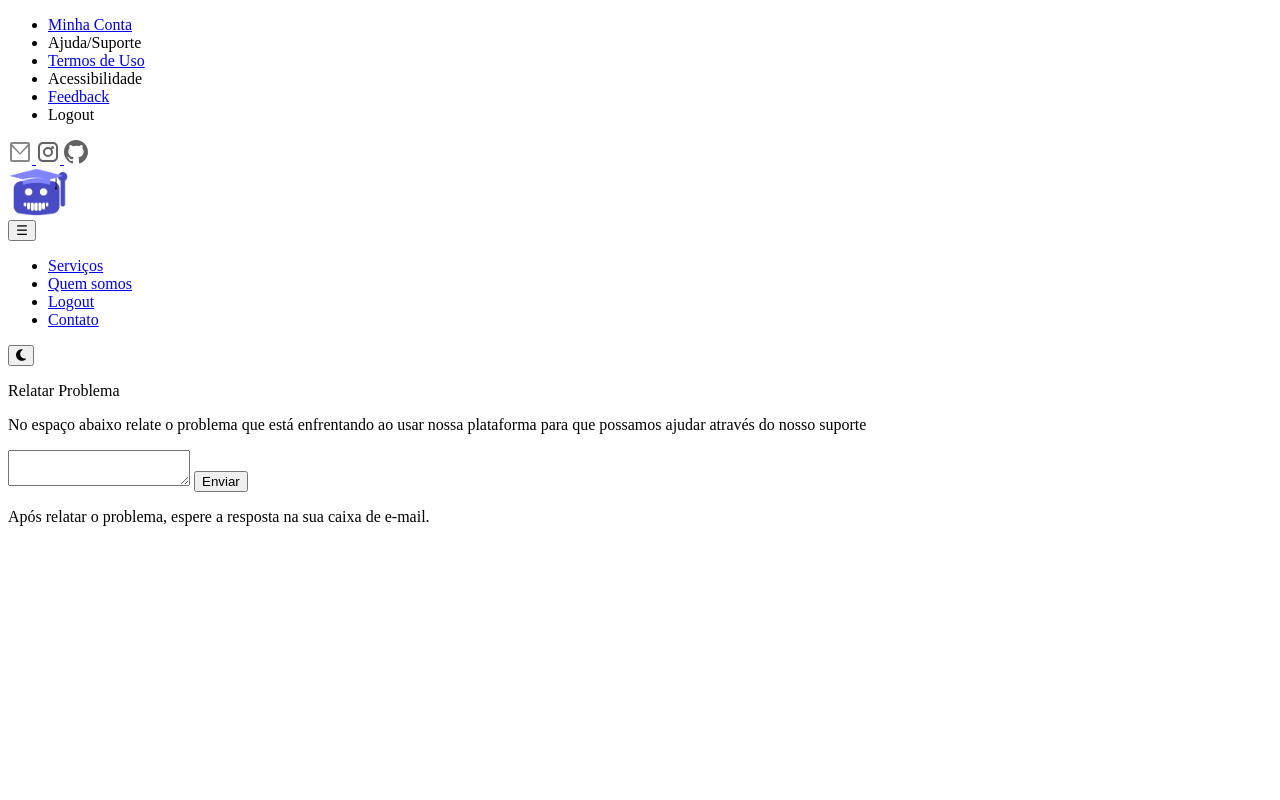
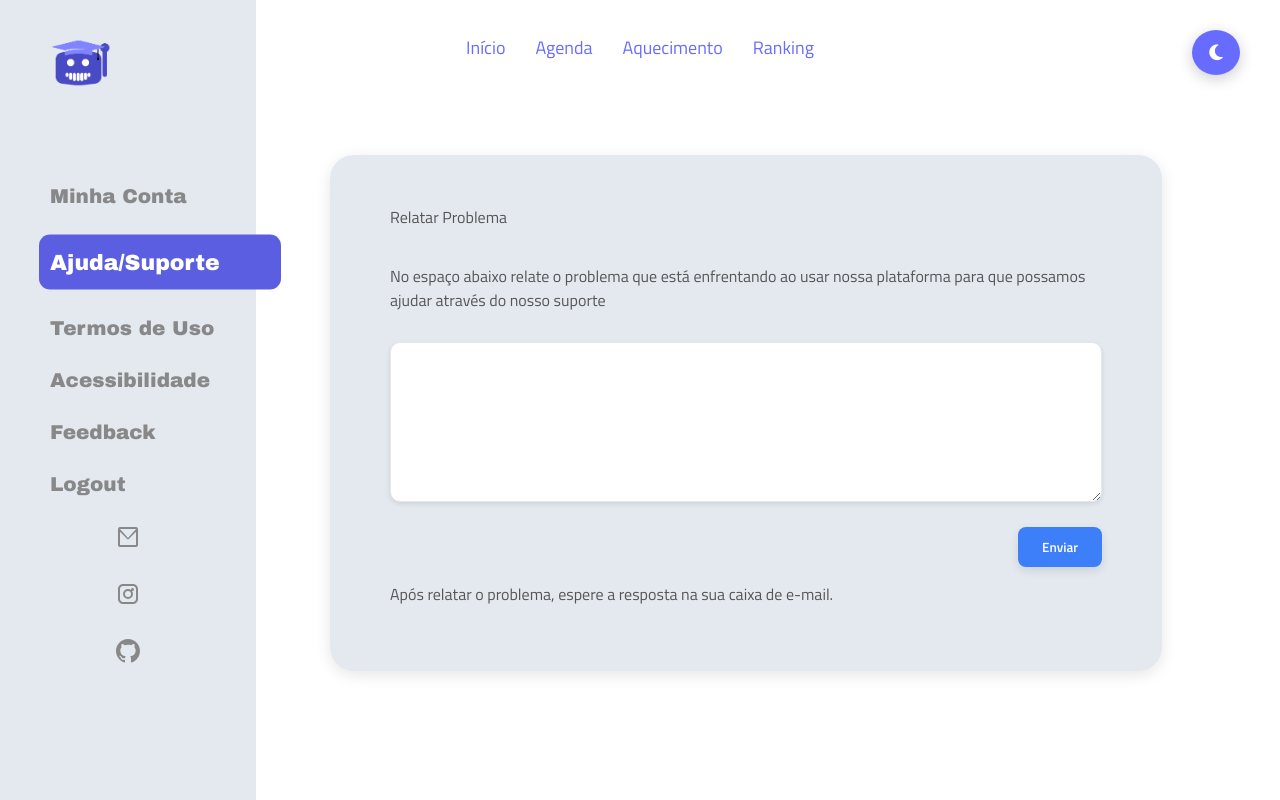
Before and after one commit to solontec/Projeto-Fala.i, a PHP site: page /mensagem/PaginaSuporte.php in a window 1280 px wide. Run offline with PHP 8.4, Linux system fonts and the light colour scheme; the visitor is signed in with stand-in values (Sample User, id 1); some libraries are stand-ins or nearby versions.

Commit message:
Ajustando páginas de conta, suporte e termos nas configurações, com alteração de layout e cores.

```diff
--- a/public/PaginaSuporte.php
+++ b/public/PaginaSuporte.php
@@ -35,8 +35,8 @@ if (!isset($_SESSION['usuario_id'])) {
   <link href="https://fonts.googleapis.com/css2?family=Young+Serif&display=swap" rel="stylesheet" />
   <link rel="stylesheet" href="https://cdnjs.cloudflare.com/ajax/libs/font-awesome/6.5.0/css/all.min.css">
   <script src="https://kit.fontawesome.com/345c519b8f.js" crossorigin="anonymous"></script>
-  <link rel="stylesheet" href="static/PaginaSuporte.css">
-  <link rel="shortcut icon" href="{{ url_for('static', filename='img/logo.png') }}" type="image/x-icon">
+  <link rel="stylesheet" href="static/PaginaConta/PaginaSuporte.css">
+  <link rel="shortcut icon" href="assets/img/logo.png" type="image/x-icon">
   <script src="Conta.js"></script>
 </head>
 
@@ -44,9 +44,9 @@ if (!isset($_SESSION['usuario_id'])) {
   <div class="menu-lateral">
     <div class="item-lista">
     <ul>
-      <li><a href="/minha_conta">Minha Conta</a></li>
+      <li><a href="PaginaConta.php">Minha Conta</a></li>
       <li id="principal">Ajuda/Suporte</li>
-      <li><a href="/termos_config">Termos de Uso</a></li>
+      <li><a href="PaginaTermosConfig.php">Termos de Uso</a></li>
       <li>Acessibilidade</li>
       <li><a href="/feedback">Feedback</a></li>
       <li>Logout</li>
@@ -87,10 +87,10 @@ if (!isset($_SESSION['usuario_id'])) {
     </div>
     <button class="mobile-menu-toggle" onclick="toggleMobileMenu()">☰</button>
     <ul class="nav-menu" id="nav-menu">
-      <li><a href="PaginaInicial.php">Serviços</a></li>
-      <li><a href="PaginaCadastro.html">Quem somos</a></li>
-      <li><a href="{{ url_for('auth.logout') }}">Logout</a></li>
-      <li><a href="PaginaInicial.html">Contato</a></li>
+      <li><a href="PaginaInicial.php">Início</a></li>
+      <li><a href="PaginaAgenda.php">Agenda</a></li>
+      <li><a href="PaginaAquecimento.php">Aquecimento</a></li>
+      <li><a href="PaginaRanking.php">Ranking</a></li>
     </ul>
     <div class="nav-right">
       <!-- Botão de Toggle do Modo Escuro -->
@@ -117,6 +117,6 @@ if (!isset($_SESSION['usuario_id'])) {
 
 </body>
 
-  <script src="{{ url_for('static', filename='PaginaConta/PaginaSuporte.js') }}"></script>
+  <script src="./static/PaginaConta/PaginaSuporte.js"></script>
 
 </html>
--- a/public/static/PaginaConta/PaginaSuporte.css
+++ b/public/static/PaginaConta/PaginaSuporte.css
@@ -1,3 +1,7 @@
+@import url('https://fonts.googleapis.com/css2?family=Archivo+Black&display=swap');
+@import url('https://fonts.googleapis.com/css2?family=Titillium Web:wght@100;200;300;400;500;600;700&display=swap');
+
+
 :root {
   /* Modo Claro */
   --fundo-branco: #ffffff;
@@ -19,7 +23,7 @@
   --onda: #5c5ee2;
   --onda2: #4f3cad;
   --onda3: #423291;
-  --texto: #ffffff;
+  --texto: #565656;
   --texto2: #585bfc;
   --border-color2: #e5e7eb;
   --passos: #dedede2f;
@@ -30,7 +34,7 @@
   --principal-fundo: #5c5ee2;
   --texto-informacao: #5c5ee2;
   --nome: #5c5ee2;
-  --textarea: #fff
+  --fundo-perfil: #e4e9f0 ;
 }
 
 /* Modo Escuro */
@@ -51,7 +55,7 @@
   --border-color: #404040;
   --shadow: rgba(0, 0, 0, 0.3);
   --texto: #e8d6ff;
-  --texto-terciario: #e0d2f1;
+  --texto-terciario: #ffffff;
   --texto2: #c8ade9;
   --border-color2: #404040;
   --passos: #212127;
@@ -62,7 +66,7 @@
   --fundo-menu: #101010;
   --texto-informacao: #ffffff;
   --nome: #ffffff;
-  --textarea: #222222;
+  --fundo-perfil: #101010;
 }
 
 /* FADE IN ANIMATION */
@@ -117,7 +121,7 @@ html{
 body {
   background-color: var(--fundo-branco);
   color: var(--texto-primario);
-  font-family: "Titillium Web", sans-serif;
+  font-family: "Archivo Black", sans-serif;
   width: 100%;
   height: 100%;
   overflow-x: hidden;
@@ -171,6 +175,7 @@ nav {
 
 li {
   transition: 0.2s;
+  font-size: 18px;
 }
 
 li:hover {
@@ -180,6 +185,7 @@ li:hover {
 .logo {
   margin-left: 10px;
   animation: pulo 2s infinite;
+  position: fixed;
 }
 
 /* Botão Toggle Modo Escuro */
@@ -259,6 +265,7 @@ li:hover {
   padding: 50px;
   padding-top: 100px;
   color: #888;
+  position: fixed;
 }
 
 .menu-lateral li{
@@ -326,120 +333,106 @@ svg:hover{
 
 .tudo{
   display: flex;
-  align-items: center;
-  justify-content: center;
   margin: 20px;
-  margin-top: 3rem;
 }
 
-.conteudo{
+/* ===== AJUDA / SUPORTE - ÁREA CENTRAL ===== */
+.conteudo {
   display: flex;
   flex-direction: column;
   background-color: var(--fundo-menu);
-  padding: 50px;
-  width: 60vw;
-  border-radius: 2rem;
-  margin-left: 10%;
-  justify-content: center;
-  align-items: center;
-  height: auto;
+  padding: 50px 60px;
+  width: 65vw;
+  border-radius: 1.5rem;
+  margin-left: 25%;
+  margin-top: 40px;
+  box-shadow: 0 4px 15px var(--shadow);
+  transition: all 0.3s ease;
 }
 
-.nomePrincipal{
-  color: var(--nome);
-  font-size: 35px;
-  font-weight: bold;
+.conteudo h1 {
+  font-family: "Archivo Black", sans-serif;
+  font-size: 1.8rem;
+  color: var(--texto-primario);
+  margin-bottom: 15px;
 }
 
-.foto{
-  width: 100%;
+.conteudo p {
+  font-family: "Titillium Web", sans-serif;
+  font-size: 1rem;
+  color: var(--texto);
+  line-height: 1.5;
+  margin-bottom: 15px;
+}
+
+/* Seção do formulário de problema */
+.problema {
   display: flex;
   flex-direction: column;
-  margin-top: 5%;
-  margin-bottom: 7%;
-  gap: 20px;
-  justify-content: center;
-  align-items: center;
-}
-
-.foto button{
-  width: 100px;
-}
-
-.fotoPerfil{
-  width: 25%;
-  border-radius: 50%;
-}
-
-.informacoes{
-  gap: 20px;
-  display: flex;
-  flex-direction: column;
-  align-self: flex-start;
-  color: var(--texto-informacao);
-}
-
-.conjunto{
-  gap: 10px;
-  display: flex;
-  flex-direction: row;
-}
-
-button{
-  background-color: var(--principal-fundo);
-  border: none;
-  border-radius: 5px;
-  height: auto;
-  padding: 5px;
-  color: white;
-  cursor: pointer;
-  font-family: 'Titillium Web';
-  font-weight: 500;
-  font-size: 15px;
-  transition: all ease-in-out 0.2s;
-  display: flex;
-  align-self: flex-end;
-}
-
-button:hover{
-  background-color: #423291;
-  transform: scale(1.02);
-}
-
-a{
-  text-decoration: none;
-  color: #888;
-}
-
-.problema{
-  display: flex;
-  flex-direction: column;
-  gap: 20px;
-  margin: 20px;
-  align-items: center;
-  justify-content: center;
-  text-align: justify;
+  gap: 15px;
   margin-top: 20px;
 }
 
-textarea{
-  border: none;
-  border-radius: 10px;
-  min-width: 50vw;
-  max-width: 50vw;
-  max-height: 20vh;
-  min-height: 20vh;
-  padding: 10px;
-  font-family: "Titillium Web";
-  font-size: 1rem;
-  background-color: var(--textarea);
-  color: var(--texto-terciario);
-  text-align: justify;
+.problema label {
+  font-family: "Titillium Web", sans-serif;
+  color: var(--texto-primario);
+  font-weight: 600;
 }
 
-.problema p{
-  display: flex;
-  align-self: flex-start;
+textarea {
+  width: 100%;
+  min-height: 160px;
+  resize: vertical;
+  border-radius: 10px;
+  border: 1px solid var(--border-color2);
+  padding: 12px;
+  font-family: "Titillium Web", sans-serif;
+  font-size: 1rem;
+  background-color: var(--fundo-branco);
+  color: var(--cor-input);
+  box-shadow: 0 2px 5px var(--shadow);
+  transition: border 0.4s, box-shadow 0.4s;
+  max-height: 200px;
+}
+
+textarea:focus {
+  outline: none;
+  border-color: var(--texto-primario);
+  box-shadow: 0 0 8px var(--shadow);
+}
+
+/* Botão enviar */
+button, input[type="submit"] {
+  align-self: flex-end;
+  background-color: #3d7ff9;
+  color: #fff;
+  font-family: "Titillium Web", sans-serif;
+  font-weight: 600;
+  padding: 10px 24px;
+  border: none;
+  border-radius: 8px;
+  cursor: pointer;
+  transition: all 0.3s ease;
+  margin-top: 10px;
+  box-shadow: 0 4px 10px var(--shadow);
+}
+
+button:hover, input[type="submit"]:hover {
+  background-color: var(--hover);
+  transform: translateY(-2px);
+}
+
+/* Responsividade */
+@media (max-width: 1024px) {
+  .conteudo {
+    width: 85vw;
+    margin-left: 10%;
+    padding: 40px;
+  }
+
+  textarea {
+    min-height: 140px;
+  }
 }
 
 a{
```
Also changed, not shown: public/PaginaConta.php (+24 -67 lines), public/PaginaTermosConfig.php (+6 -6 lines), public/static/PaginaConta/PaginaConta.css (+70 -9 lines), public/static/PaginaConta/PaginaTermosConfig.css (+70 -14 lines).
